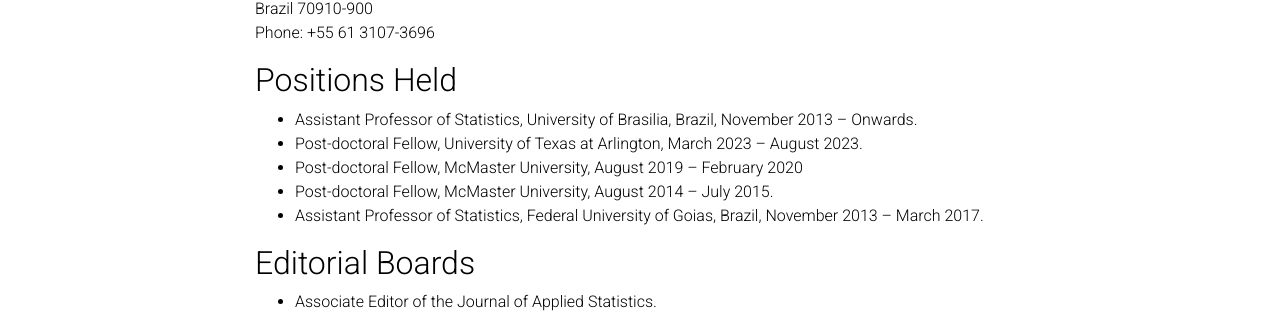
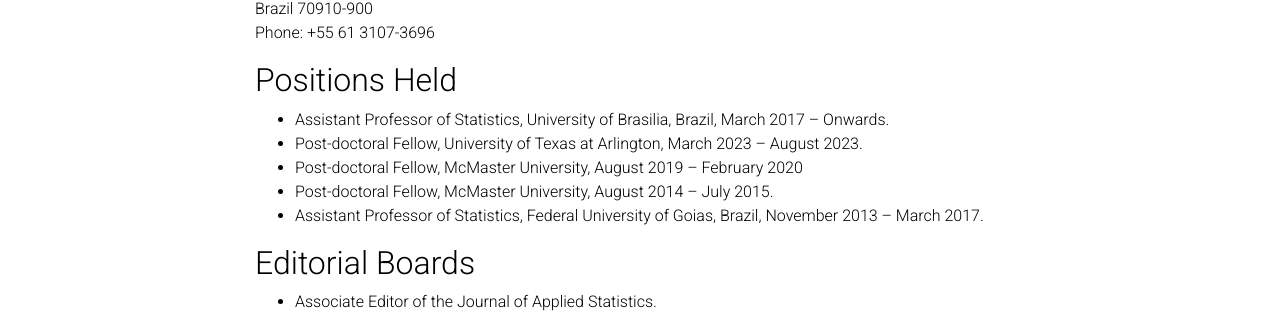
Before and after one commit to heltonsaulo/heltonsaulo.github.io, a Jekyll site: the page built from _pages/cv.md, in a window 1280 px wide and 900 px high. Shown: the part 402-715 px from the top of the window. Built offline with Jekyll 4.4.1, drawn with Linux system fonts in a browser that asks for light colours; comment, search, counter and statistics services are not loaded; a style sheet for code colours, icons or effects is not loaded.

Commit message:
Update cv.md

```diff
--- a/_pages/cv.md
+++ b/_pages/cv.md
@@ -26,7 +26,7 @@
 
 
 ## Positions Held
-+ Assistant Professor of Statistics, University of Brasilia, Brazil, November 2013 – Onwards.
++ Assistant Professor of Statistics, University of Brasilia, Brazil, March 2017 – Onwards.
 + Post-doctoral Fellow, University of Texas at Arlington, March 2023 – August 2023.
 + Post-doctoral Fellow, McMaster University, August 2019 – February 2020
 + Post-doctoral Fellow, McMaster University, August 2014 – July 2015.
```
